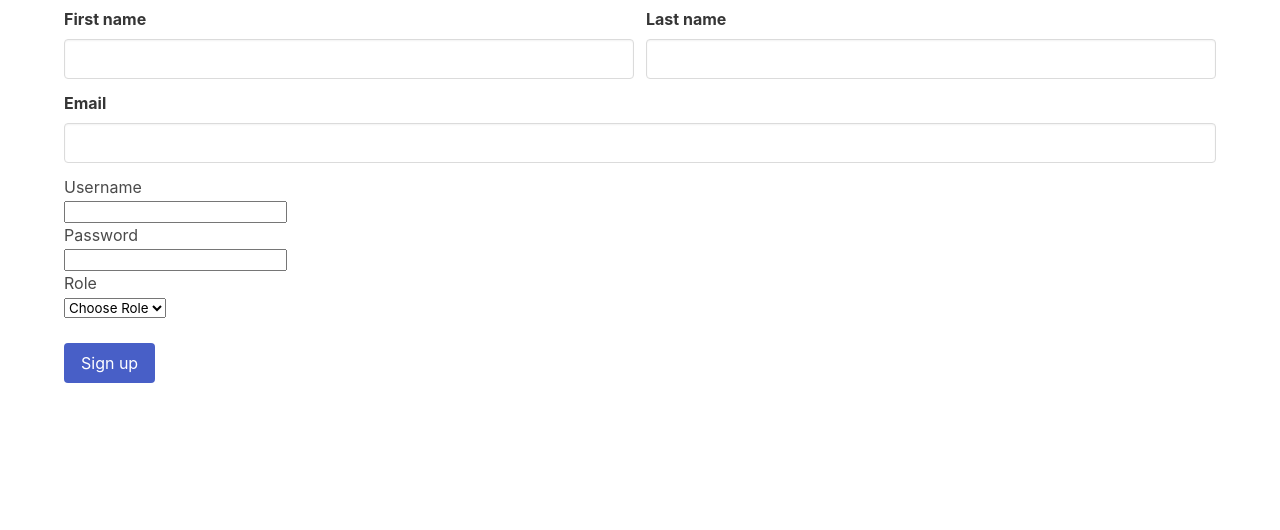
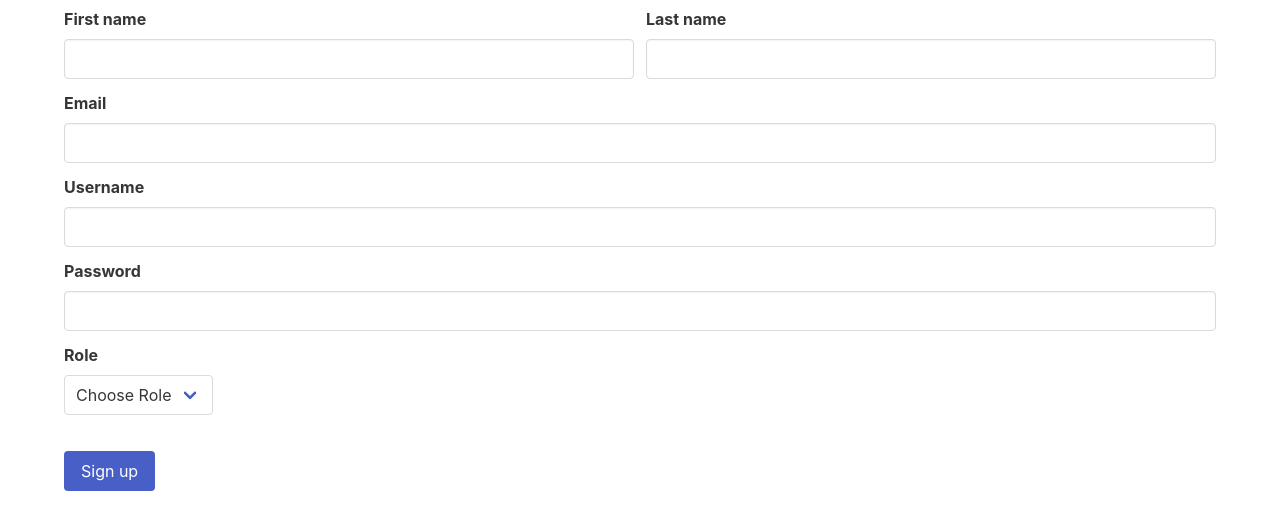
Before and after one commit to jchen2186/cb-platform, a Flask app: page /signup in a window 1280 px wide. Shown: the part 157-687 px from the top of the page. Run offline with Flask 2, Linux system fonts and the light colour scheme; some libraries are stand-ins or nearby versions.

Commit message:
finished signup form

```diff
--- a/cbapp/templates/signup.html
+++ b/cbapp/templates/signup.html
@@ -43,40 +43,38 @@
         {% endif %}
       </div>
 
-      <div class="form-group">
-        {{ form.username.label }}
-        <br>
+      <div class="field">
+        <div class="label">{{ form.username.label }}</div>
+        <div class="control">{{ form.username(class_="input") }}</div>
         {% if form.username.errors %}
           {% for error in form.username.errors %}
-            <p class="error-message">{{ error }}</p>
+            <p class="is-danger">{{ error }}</p>
           {% endfor %}
         {% endif %}
-
-        {{ form.username }}
       </div>
 
-      <div class="form-group">
-        {{ form.password.label }}
-        <br>
+      <div class="field">
+        <div class="label">{{ form.password.label }}</div>
+        <div class="control">{{ form.password(class_="input") }}</div>
         {% if form.password.errors %}
           {% for error in form.password.errors %}
-            <p class="error-message">{{ error }}</p>
+            <p class="is-danger">{{ error }}</p>
           {% endfor %}
         {% endif %}
-
-        {{ form.password }}
       </div>
 
-      <div class="form-group">
-        {{ form.role.label }}
-        <br>
+      <div class="field">
+        <div class="label">{{ form.role.label }}</div>
+        <div class="control">
+          <div class="select">
+            {{ form.role }}
+          </div>
+        </div>
         {% if form.role.errors %}
           {% for error in form.role.errors %}
-            <p class="error-message">{{ error }}</p>
+            <p class="is-danger">{{ error }}</p>
           {% endfor %}
         {% endif %}
-
-        {{ form.role }}
       </div>
 
       <br>
```
